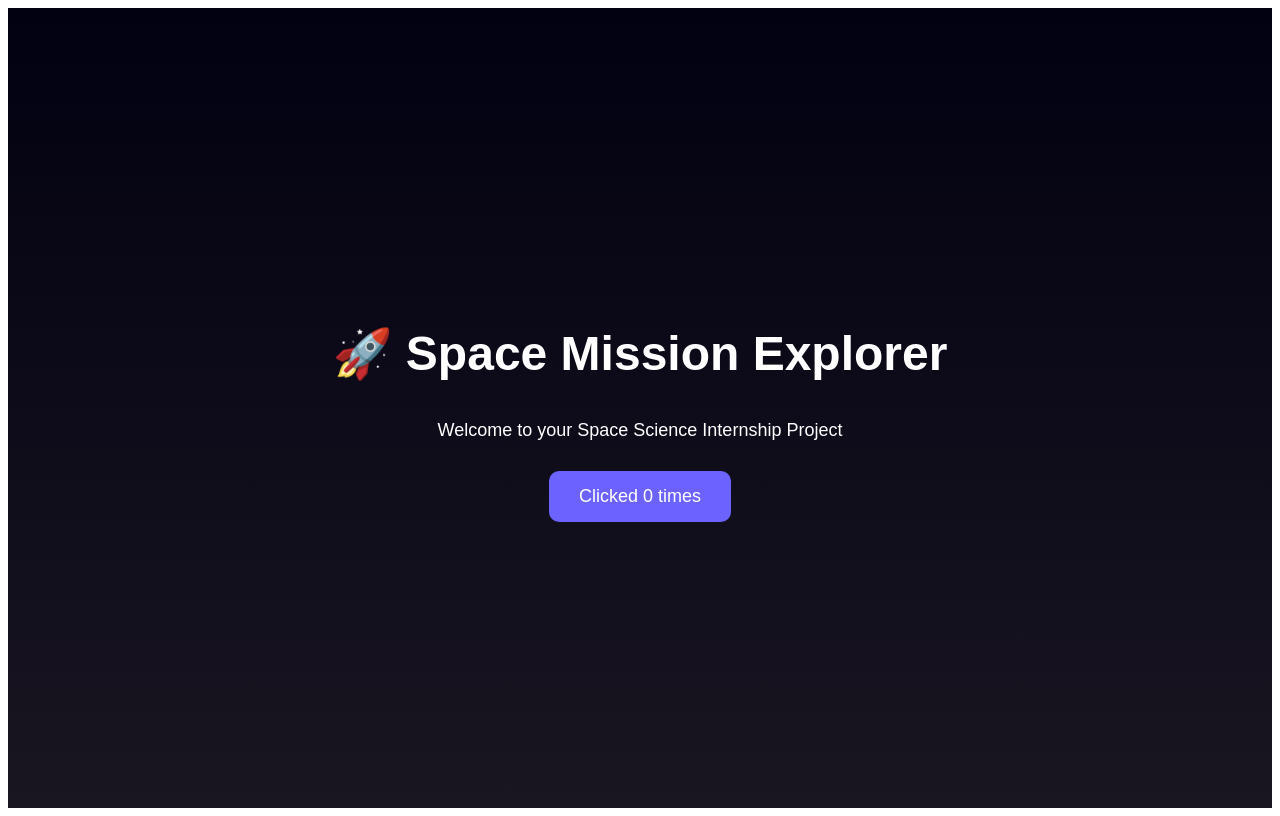
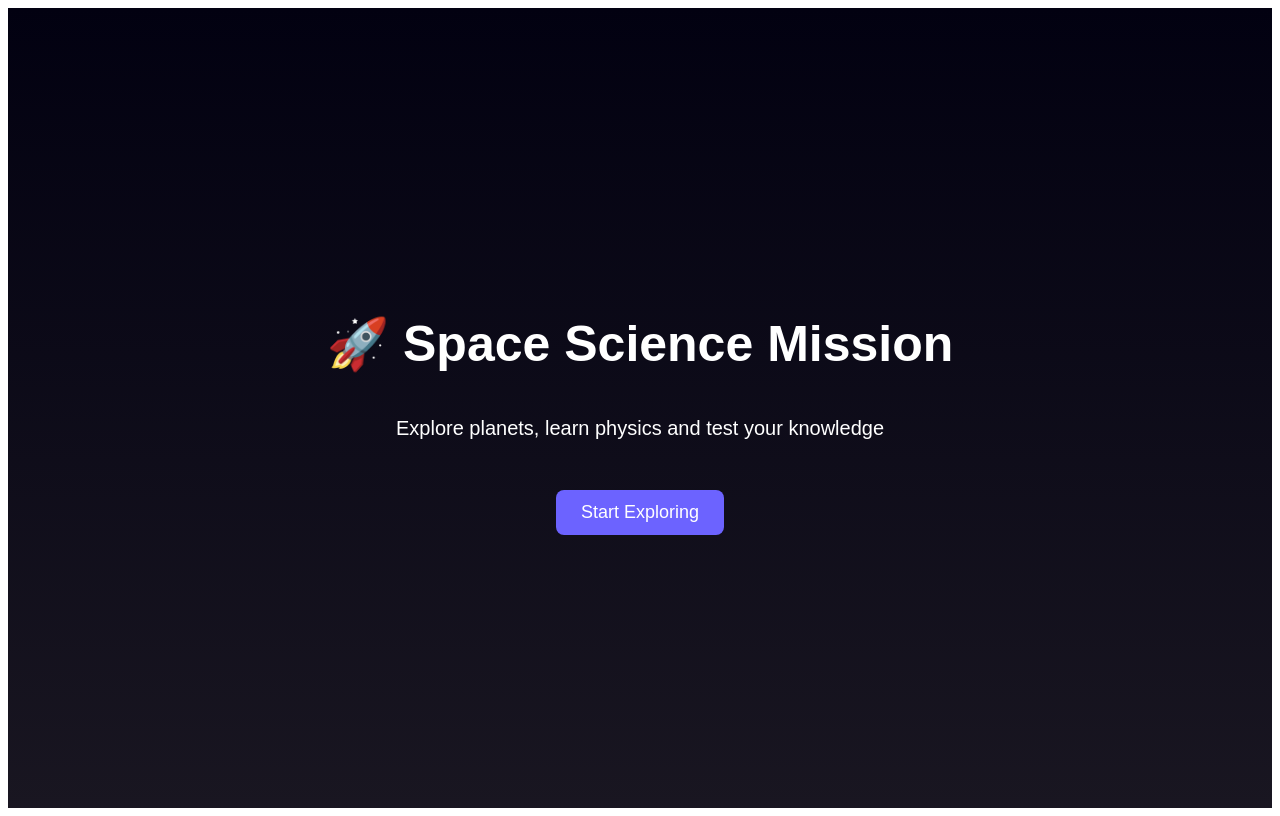
Before and after one commit to Mahalaxmi049/space-science-mission, a React (Vite) app: page / in a window 1280 px wide. Built offline with nearby package versions, Linux system fonts and the light colour scheme.

Commit message:
Updated UI landing page

```diff
--- a/postcss.config.js
+++ b/postcss.config.js
@@ -0,0 +1,6 @@
+export default {
+    plugins: {
+      tailwindcss: {},
+      autoprefixer: {},
+    },
+  }
--- a/src/App.tsx
+++ b/src/App.tsx
@@ -1,11 +1,6 @@
-import { useState } from "react"
 import "./App.css"
 
 function App() {
-
-  // React state → stores dynamic data
-  const [count, setCount] = useState(0)
-
   return (
     <div style={{
       height: "100vh",
@@ -18,36 +13,25 @@ function App() {
       fontFamily: "Arial"
     }}>
 
-      {/* Title */}
-      <h1 style={{
-        fontSize: "48px",
-        marginBottom: "20px"
-      }}>
-        🚀 Space Mission Explorer
+      <h1 style={{fontSize:"50px"}}>
+        🚀 Space Science Mission
       </h1>
 
-      {/* Description */}
-      <p style={{
-        fontSize: "18px",
-        marginBottom: "30px"
-      }}>
-        Welcome to your Space Science Internship Project
+      <p style={{fontSize:"20px", marginTop:"10px"}}>
+        Explore planets, learn physics and test your knowledge
       </p>
 
-      {/* Counter Button */}
-      <button
-        onClick={() => setCount(count + 1)}
-        style={{
-          padding: "15px 30px",
-          fontSize: "18px",
-          backgroundColor: "#6C63FF",
-          border: "none",
-          borderRadius: "10px",
-          color: "white",
-          cursor: "pointer"
-        }}
-      >
-        Clicked {count} times
+      <button style={{
+        marginTop:"30px",
+        padding:"12px 25px",
+        fontSize:"18px",
+        background:"#6C63FF",
+        border:"none",
+        borderRadius:"8px",
+        color:"white",
+        cursor:"pointer"
+      }}>
+        Start Exploring
       </button>
 
     </div>
--- a/tailwind.config.js
+++ b/tailwind.config.js
@@ -0,0 +1,11 @@
+/** @type {import('tailwindcss').Config} */
+export default {
+    content: [
+      "./index.html",
+      "./src/**/*.{js,ts,jsx,tsx}",
+    ],
+    theme: {
+      extend: {},
+    },
+    plugins: [],
+  }
```
